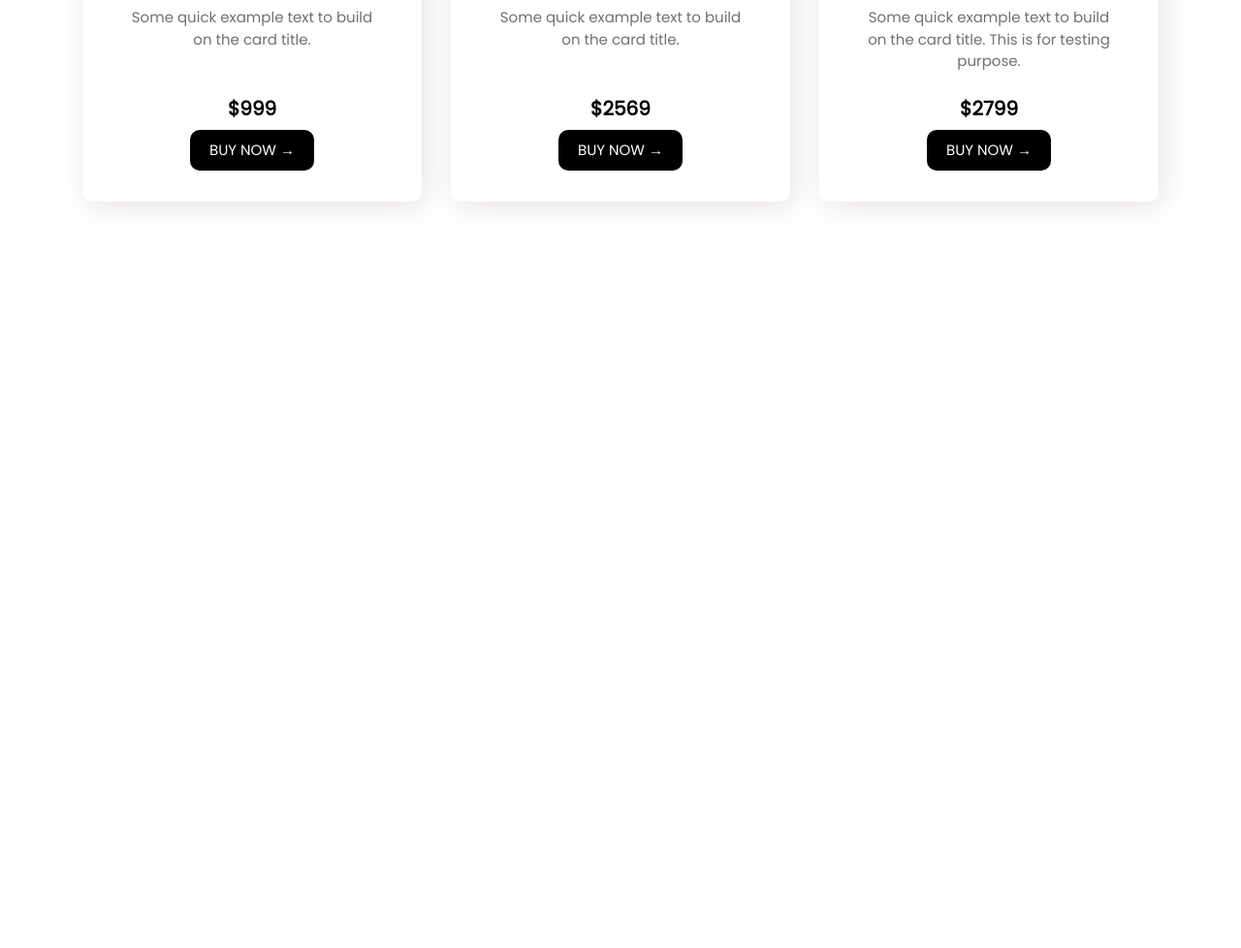
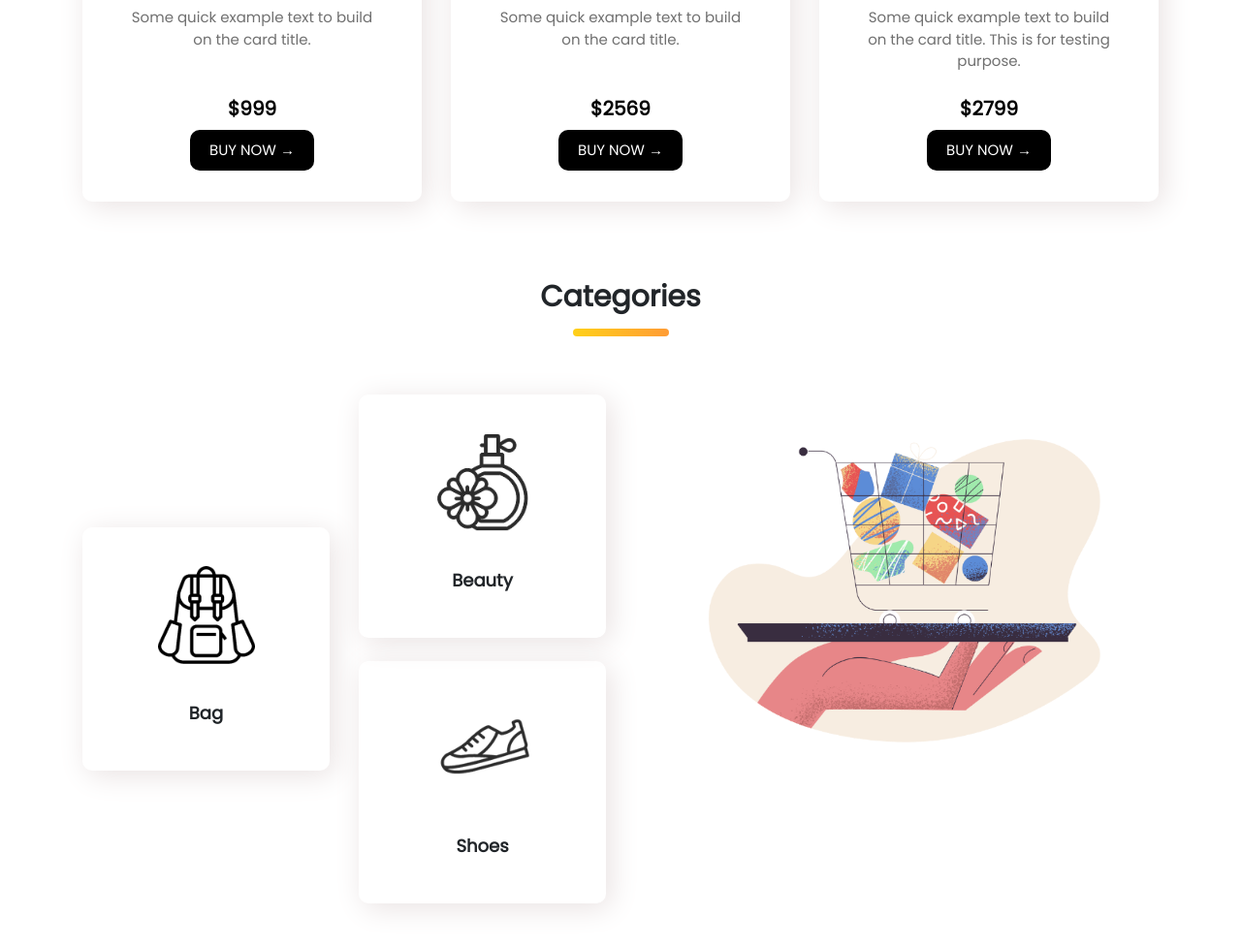
Before and after one commit to hoque-nazmul/hot-gadgets, a plain HTML site: page index.html in a window 1280 px wide. Shown: the part 1733-2711 px from the top of the page at 97% size. Before the commit the page ends 2021 px from the top, so only its background shows below. Drawn offline with Linux system fonts and the light colour scheme; files whose address does not match are found by name.

Commit message:
category is added

```diff
--- a/css/style.css
+++ b/css/style.css
@@ -115,3 +115,40 @@ body{
     color: #707070;
     font-size: 15px;
 }
+
+.head-underline {
+    width: 99px;
+    height: 8px;
+    border-radius: 10px;
+    background-image: linear-gradient(to left, #FF9C35 , #FFD019);
+}
+
+.category-header {
+    margin-bottom: 60px;
+}
+
+.cat-header-content h2 {
+    font-size: 30px;
+    font-weight: 700;
+    margin-bottom: 15px;
+}
+
+.cat-item {
+    border: none;
+    border-radius: 10px;
+    box-shadow: 5px 5px 30px rgb(233, 226, 226);
+    width: 100%;
+    height: auto;
+    padding: 40px 20px;
+}
+
+.cat-item img {
+    width: 100px;
+    height: auto;
+}
+
+.cat-item h3 {
+    font-size: 18PX;
+    font-weight: 700;
+    margin-top: 40px;
+}
--- a/index.html
+++ b/index.html
@@ -195,7 +195,45 @@
             </div>
         </div>
     </div>
-
+   <div class="container margin-bottom" id="category">
+       <div class="category-header d-flex  justify-content-center">
+           <div class="cat-header-content">
+               <h2>Categories</h2>
+               <div class="head-underline mr-auto ml-auto"></div>
+           </div>
+       </div>
+       <div class="row">
+           <div class="col-md-6">
+                <div class="row justify-content-around text-center align-items-center">
+                    <div class="col-md-6">
+                        <div class="cat-item">
+                            <img src="images/Categories/bag.png" alt="">
+                            <h3>Bag</h3>
+                        </div>
+                    </div>
+                    <div class="col-md-6">
+                        <div class="row">
+                            <div class="col-md-12">
+                                <div class="cat-item mb-4">
+                                    <img src="images/Categories/perfume.png" alt="" class="img-fluid">
+                                    <h3>Beauty</h3>
+                                </div>
+                            </div>
+                            <div class="col-md-12">
+                                <div class="cat-item">
+                                    <img src="images/Categories/shoe.png" alt="" class="img-fluid">
+                                    <h3>Shoes</h3>
+                                </div>
+                            </div>
+                        </div>
+                    </div>
+                </div>
+           </div>
+           <div class="col-md-6">
+               <img src="images/Categories/pale-order.png" alt="" class="img-fluid">
+           </div>
+       </div>
+   </div>
 
     <script src="js/jquery.js"></script>
     <script src="js/popper.js"></script>
```
